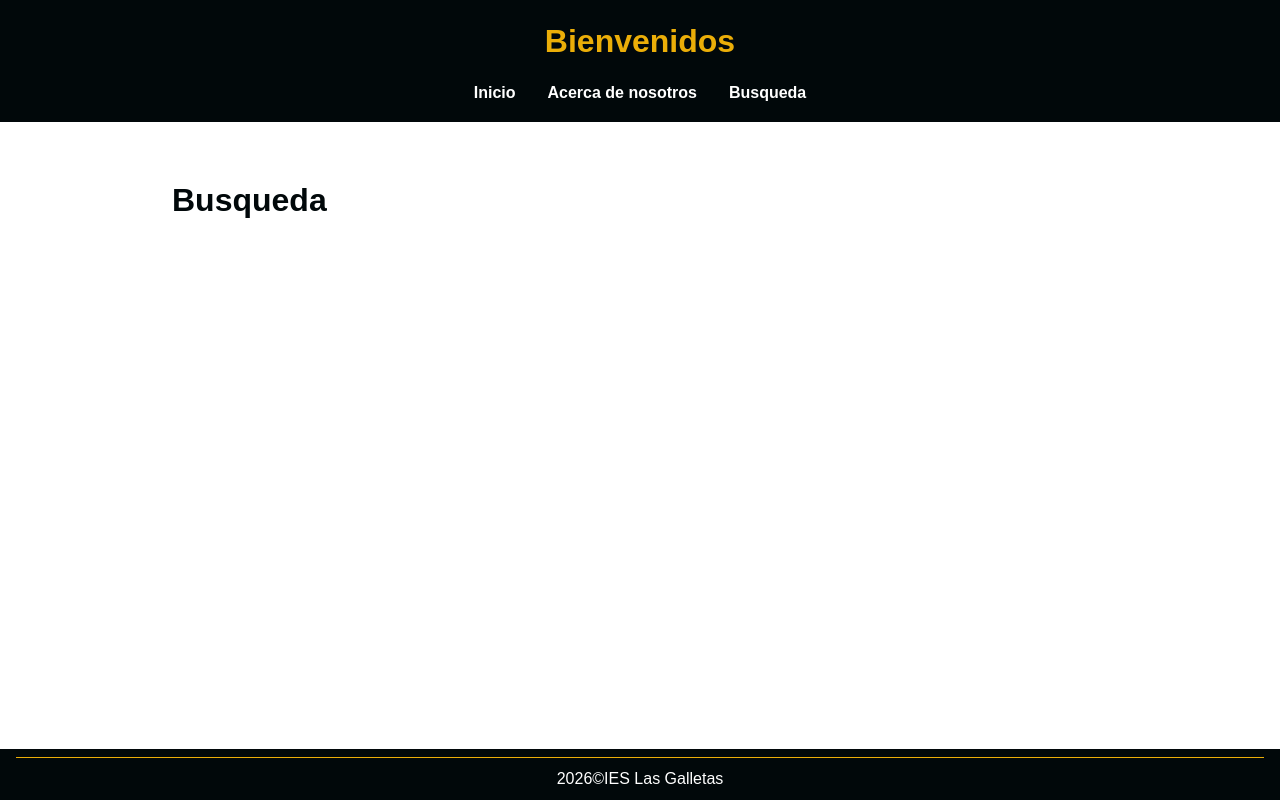
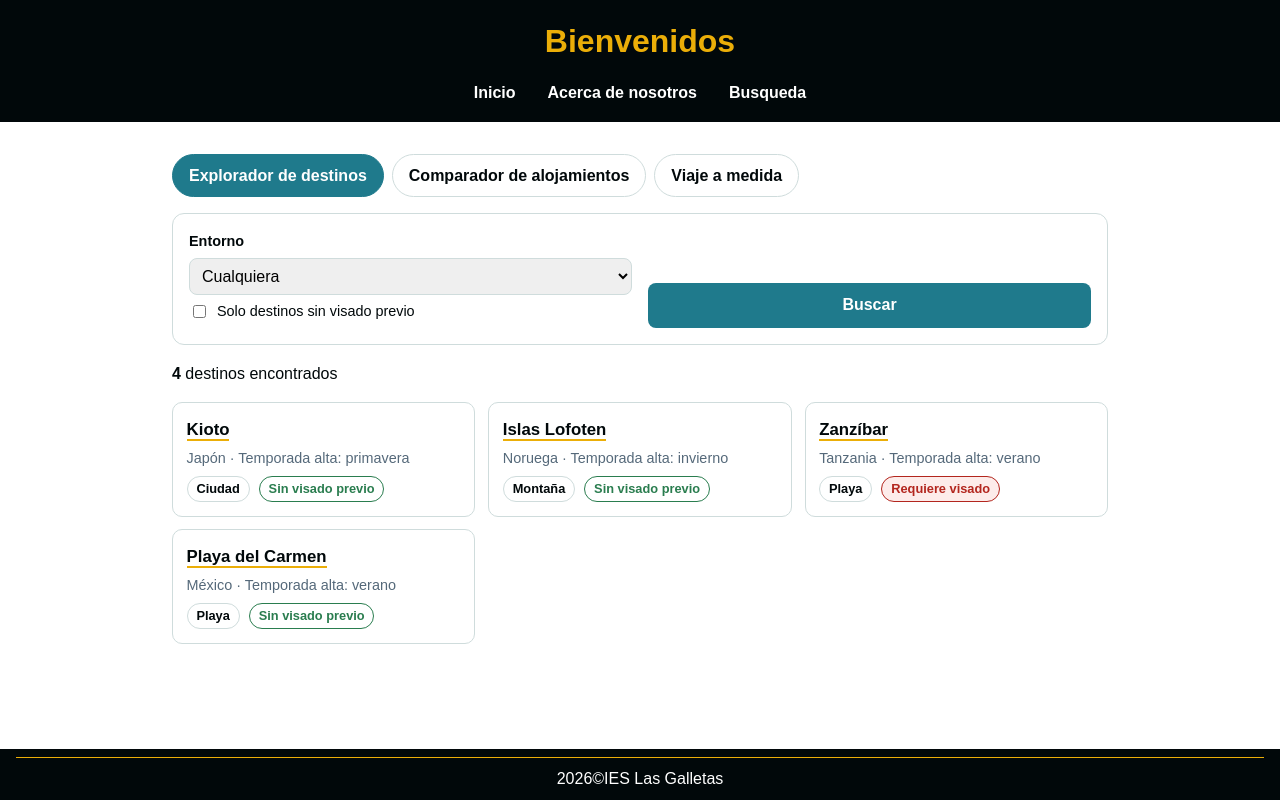
Before and after one commit to cristianfumerohernandez-ux/Tu_viaje_a_medida, a Flask app: page /search in a window 1280 px wide. Run offline with Flask 3, Linux system fonts and the light colour scheme.

Commit message:
Creation of search tool

```diff
--- a/app/main.py
+++ b/app/main.py
@@ -1,29 +1,42 @@
 from flask import Flask, redirect, render_template, request, url_for, abort
-from src.main_lists import (getDestinationList,getDestination,showActivities, getAccomodationsList, getAccommodations)
+from src.main_lists import (
+    getDestinationList,
+    getDestination,
+    showActivities,
+    getAccomodationsList,
+    getAccommodations,
+    filterDestinations,
+    filterAccommodations,
+)
 
 # Inicializamos la aplicación
 app = Flask(__name__)
 # app.config["SECRET_KEY"] = "mi_clave_secreta_super_segura"
 
+
 @app.context_processor
 def injectActivities():
     return {"activities": showActivities()}
+
 
 @app.route("/")
 def index():
     return render_template(
         "index.html",
-        destinations = getDestinationList(),
-        accommodations = getAccomodationsList()
+        destinations=getDestinationList(),
+        accommodations=getAccomodationsList(),
     )
+
 
 @app.route("/about-us")
 def aboutUs():
-    return render_template ("about-us.html")
+    return render_template("about-us.html")
+
 
 @app.errorhandler(404)
 def notFound(e):
     return render_template("404.html"), 404
+
 
 @app.route("/destinos/<slug>")
 def destinationDetail(slug):
@@ -33,6 +46,7 @@ def destinationDetail(slug):
 
     return render_template("destinationDetail.html", item=item)
 
+
 @app.route("/alojamientos/<slug>")
 def accommodationsDetails(slug):
     item = getAccommodations(slug)
@@ -41,9 +55,50 @@ def accommodationsDetails(slug):
 
     return render_template("accommodationsDetails.html", item=item)
 
+
 @app.route("/search")
 def search():
-    return render_template ("search.html")
+    args = request.args
+    mode = args.get("modo", "destinos")
+    if mode not in ("destinos", "alojamientos", "medida"):
+        mode = "destinos"
+
+    environment = args.get("environment", "")
+    acc_type = args.get("type", "")
+    max_price = args.get("max_price", type=float)  # None si está vacío o no es número
+    no_visa = args.get("no_visa") == "on"
+    breakfast = args.get("breakfast") == "on"
+    pets = args.get("pets") == "on"
+
+    found_destinations, found_accommodations, combos = [], [], []
+
+    if mode == "destinos":
+        found_destinations = filterDestinations(environment, no_visa)
+
+    elif mode == "alojamientos":
+        found_accommodations = filterAccommodations(
+            max_price, acc_type, breakfast, pets
+        )
+
+    else:  # "medida": solo destinos con al menos un alojamiento que cumpla todo
+        accommodations_ok = filterAccommodations(max_price, acc_type, breakfast)
+        for d in filterDestinations(environment, no_visa):
+            matches = [
+                a for a in accommodations_ok if a["destination_slug"] == d["slug"]
+            ]
+            if matches:
+                combos.append({"destination": d, "accommodations": matches})
+
+    return render_template(
+        "search.html",
+        mode=mode,
+        f=args,
+        found_destinations=found_destinations,
+        found_accommodations=found_accommodations,
+        combos=combos,
+        destinations_by_slug={d["slug"]: d for d in filterDestinations()},
+    )
+
 
 if __name__ == "__main__":
     # host='0.0.0.0' es VITAL en Docker para que el servidor sea accesible desde fuera del contenedor
--- /dev/null
+++ b/app/static/css/search.css
@@ -0,0 +1,184 @@
+.search-tabs {
+    display: flex;
+    gap: .5rem;
+    flex-wrap: wrap;
+    margin-bottom: 1rem
+}
+
+.search-tabs a {
+    padding: .5rem 1rem;
+    border: 1.5px solid #cfdcdc;
+    border-radius: 999px;
+    text-decoration: none;
+    color: inherit;
+    font-weight: 600
+}
+
+.search-tabs a.active {
+    background: #1f7a8c;
+    color: #fff;
+    border-color: #1f7a8c
+}
+
+.search-form {
+    display: grid;
+    grid-template-columns: repeat(auto-fit, minmax(200px, 1fr));
+    gap: 1rem;
+    padding: 1rem;
+    border: 1px solid #cfdcdc;
+    border-radius: 12px
+}
+
+.search-form label {
+    display: block;
+    font-weight: 600;
+    font-size: .9rem;
+    margin-bottom: .3rem
+}
+
+.search-form label.chk {
+    font-weight: 400;
+    display: flex;
+    gap: .5rem;
+    align-items: center;
+    margin: .3rem 0
+}
+
+.search-form select,
+.search-form input[type=number] {
+    width: 100%;
+    padding: .5rem;
+    border: 1.5px solid #cfdcdc;
+    border-radius: 8px;
+    font: inherit
+}
+
+.search-form button {
+    padding: .6rem 1.2rem;
+    border: 0;
+    border-radius: 8px;
+    background: #1f7a8c;
+    color: #fff;
+    font: inherit;
+    font-weight: 600;
+    cursor: pointer;
+    align-self: end
+}
+
+.results {
+    display: grid;
+    grid-template-columns: repeat(auto-fill, minmax(250px, 1fr));
+    gap: .8rem;
+    margin-top: 1rem
+}
+
+.result-card {
+    border: 1px solid #cfdcdc;
+    border-radius: 10px;
+    padding: .85rem
+}
+
+.result-card h3 {
+    margin: 0 0 .2rem;
+    font-size: 1.05rem
+}
+
+.result-card a {
+    color: inherit
+}
+
+.meta {
+    color: #55697a;
+    font-size: .9rem;
+    margin: 0
+}
+
+.tag {
+    display: inline-block;
+    font-size: .8rem;
+    font-weight: 600;
+    padding: .1rem .55rem;
+    border: 1px solid #cfdcdc;
+    border-radius: 999px;
+    margin: .4rem .3rem 0 0
+}
+
+.tag.ok {
+    color: #2a7d4f;
+    border-color: #2a7d4f
+}
+
+.tag.danger {
+    color: #b3261e;
+    border-color: #b3261e;
+    background: #fdecea
+}
+
+.stars {
+    color: #b8860b;
+    margin-left: .4rem;
+    font-size: .9em;
+    letter-spacing: .05em;
+    white-space: nowrap
+}
+
+.price {
+    font-weight: 700;
+    font-size: 1.15rem;
+    color: #1f7a8c;
+    margin: .3rem 0 0
+}
+
+.empty {
+    margin-top: 1rem;
+    padding: 1rem;
+    border: 1.5px dashed #cfdcdc;
+    border-radius: 10px;
+    color: #55697a
+}
+
+.combo {
+    border: 1px solid #cfdcdc;
+    border-radius: 12px;
+    margin-top: 1rem;
+    overflow: hidden
+}
+
+.combo header {
+    background: #1f7a8c;
+    color: #fff;
+    padding: .6rem .9rem
+}
+
+.combo header h3 {
+    margin: 0
+}
+
+.combo header a {
+    color: #fff
+}
+
+.combo header p {
+    margin: 0;
+    font-size: .9rem
+}
+
+.combo header .tag {
+    background: #fff;
+    margin-top: 0
+}
+
+.combo ul {
+    list-style: none;
+    margin: 0;
+    padding: 0
+}
+
+.combo li {
+    display: flex;
+    justify-content: space-between;
+    gap: 1rem;
+    flex-wrap: wrap;
+    padding: .6rem .9rem;
+    border-top: 1px solid #cfdcdc
+}
--- a/app/templates/search.html
+++ b/app/templates/search.html
@@ -1,10 +1,117 @@
 {% extends "index.html" %}
 
-{% block title%}Busqueda{% endblock %}
+{% block title %}Búsqueda{% endblock %}
 
-{% block style%}
+{% block style %}
+<link rel="stylesheet" href="{{ url_for('static', filename='css/search.css') }}">
+{% endblock %}
 
+{% block content %}
+<nav class="search-tabs" aria-label="Herramientas de búsqueda">
+  <a href="{{ url_for('search', modo='destinos') }}" class="{{ 'active' if mode == 'destinos' }}">Explorador de destinos</a>
+  <a href="{{ url_for('search', modo='alojamientos') }}" class="{{ 'active' if mode == 'alojamientos' }}">Comparador de alojamientos</a>
+  <a href="{{ url_for('search', modo='medida') }}" class="{{ 'active' if mode == 'medida' }}">Viaje a medida</a>
+</nav>
+
+<form class="search-form" method="get" action="{{ url_for('search') }}">
+  <input type="hidden" name="modo" value="{{ mode }}">
+
+  {% if mode in ('destinos', 'medida') %}
+  <div>
+    <label for="environment">Entorno</label>
+    <select id="environment" name="environment">
+      <option value="">Cualquiera</option>
+      {% for e in ['playa', 'montaña', 'ciudad'] %}
+      <option value="{{ e }}" {{ 'selected' if f.get('environment') == e }}>{{ e|capitalize }}</option>
+      {% endfor %}
+    </select>
+    <label class="chk"><input type="checkbox" name="no_visa" {{ 'checked' if f.get('no_visa') }}> Solo destinos sin visado previo</label>
+  </div>
+  {% endif %}
+
+  {% if mode in ('alojamientos', 'medida') %}
+  <div>
+    <label for="type">Tipo de alojamiento</label>
+    <select id="type" name="type">
+      <option value="">Cualquiera</option>
+      {% for t in ['hotel', 'hostal', 'cabaña', 'apartamento'] %}
+      <option value="{{ t }}" {{ 'selected' if f.get('type') == t }}>{{ t|capitalize }}</option>
+      {% endfor %}
+    </select>
+    <label for="max_price" style="margin-top:.6rem">Máximo por noche (€)</label>
+    <input type="number" id="max_price" name="max_price" min="0" step="5" value="{{ f.get('max_price', '') }}">
+  </div>
+  <div>
+    <label class="chk"><input type="checkbox" name="breakfast" {{ 'checked' if f.get('breakfast') }}> Desayuno incluido</label>
+    {% if mode == 'alojamientos' %}
+    <label class="chk"><input type="checkbox" name="pets" {{ 'checked' if f.get('pets') }}> Admite mascotas</label>
+    {% endif %}
+  </div>
+  {% endif %}
+
+  <button type="submit">Buscar</button>
+</form>
+
+{# ---------- Resultados ---------- #}
+{% if mode == 'destinos' %}
+  <p><strong>{{ found_destinations|length }}</strong> destino{{ '' if found_destinations|length == 1 else 's' }} encontrado{{ '' if found_destinations|length == 1 else 's' }}</p>
+  {% if found_destinations %}
+  <div class="results">
+    {% for d in found_destinations %}
+    <article class="result-card">
+      <h3><a href="{{ url_for('destinationDetail', slug=d.slug) }}">{{ d.name }}</a></h3>
+      <p class="meta">{{ d.country }} · Temporada alta: {{ d.high_season }}</p>
+      <span class="tag">{{ d.environment|capitalize }}</span>
+      <span class="tag {{ 'danger' if d.is_visa_required else 'ok' }}">{{ 'Requiere visado' if d.is_visa_required else 'Sin visado previo' }}</span>
+    </article>
+    {% endfor %}
+  </div>
+  {% else %}
+  <div class="empty">Ningún destino cumple esos criterios. Prueba a quitar el filtro de visado o a cambiar el entorno.</div>
+  {% endif %}
+
+{% elif mode == 'alojamientos' %}
+  <p><strong>{{ found_accommodations|length }}</strong> alojamiento{{ '' if found_accommodations|length == 1 else 's' }} encontrado{{ '' if found_accommodations|length == 1 else 's' }}</p>
+  {% if found_accommodations %}
+  <div class="results">
+    {% for a in found_accommodations %}
+    {% set d = destinations_by_slug[a.destination_slug] %}
+    <article class="result-card">
+      <h3><a href="{{ url_for('accommodationsDetails', slug=a.slug) }}">{{ a.name }}</a>{% if a.stars %}<span class="stars" role="img" aria-label="{{ a.stars }} estrellas">{{ '★' * a.stars }}</span>{% endif %}</h3>
+      <p class="meta">{{ d.name }}, {{ d.country }}</p>
+      <p class="price">{{ a.price_per_night }} € <span class="meta">/ noche</span></p>
+      <span class="tag">{{ a.type }}</span>
+      {% if a.includes_breakfast %}<span class="tag ok">Desayuno</span>{% endif %}
+      {% if a.allows_pets %}<span class="tag ok">Mascotas</span>{% endif %}
+      {% if d.is_visa_required %}<span class="tag danger">Destino con visado</span>{% endif %}
+    </article>
+    {% endfor %}
+  </div>
+  {% else %}
+  <div class="empty">No hay alojamientos con esas condiciones. Sube el presupuesto o relaja alguna exigencia.</div>
+  {% endif %}
+
+{% else %}
+  <p><strong>{{ combos|length }}</strong> destino{{ '' if combos|length == 1 else 's' }} con alojamientos que cumplen todos tus requisitos</p>
+  {% for c in combos %}
+  <article class="combo">
+    <header>
+      <h3><a href="{{ url_for('destinationDetail', slug=c.destination.slug) }}">{{ c.destination.name }}</a></h3>
+      <p>{{ c.destination.country }} · {{ c.destination.environment|capitalize }}
+        <span class="tag {{ 'danger' if c.destination.is_visa_required else 'ok' }}">{{ 'Requiere visado' if c.destination.is_visa_required else 'Sin visado previo' }}</span></p>
+    </header>
+    <ul>
+      {% for a in c.accommodations %}
+      <li>
+        <span><a href="{{ url_for('accommodationsDetails', slug=a.slug) }}"><strong>{{ a.name }}</strong></a>{% if a.stars %}<span class="stars" role="img" aria-label="{{ a.stars }} estrellas">{{ '★' * a.stars }}</span>{% endif %}
+          <span class="meta">{{ a.type }}{{ ' · desayuno incluido' if a.includes_breakfast }}</span></span>
+        <span class="price">{{ a.price_per_night }} €</span>
+      </li>
+      {% endfor %}
+    </ul>
+  </article>
+  {% else %}
+  <div class="empty">No hay ninguna combinación de destino y alojamiento que cumpla todos tus requisitos a la vez. Prueba a subir el gasto máximo, cambiar el tipo de alojamiento o quitar el desayuno.</div>
+  {% endfor %}
+{% endif %}
 {% endblock %}
-{% block content %}
-<h1>Busqueda</h1>
-{% endblock %}
```
Also changed, not shown: app/src/main_lists.py (+18 -0 lines).
